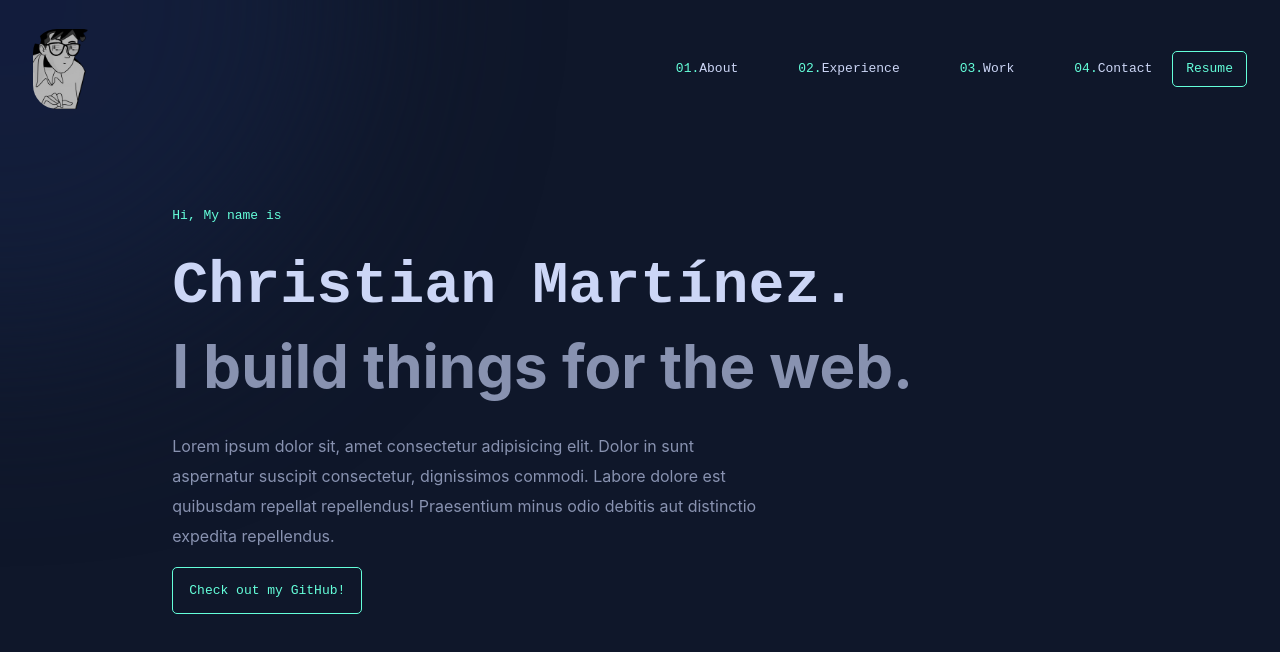
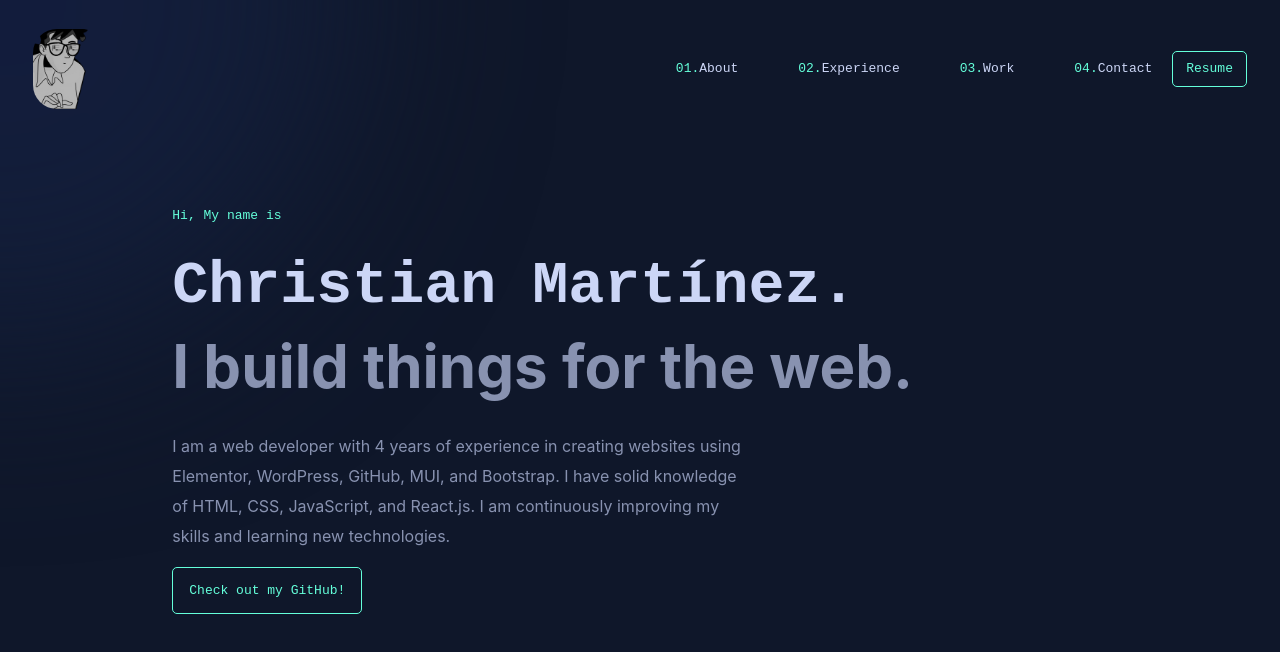
Before and after one commit to Xhan88/christianmq, a React (Vite) app: page / in a window 1280 px wide. Shown: the top 652 px of the page. Built offline with nearby package versions, Linux system fonts and the light colour scheme.

Commit message:
endheader

```diff
--- a/src/Header/Header.jsx
+++ b/src/Header/Header.jsx
@@ -9,7 +9,7 @@ const Header = () => {
       </p>
       <h1 className="name">Christian Martínez.</h1>
       <h2 className="name-tex-section">I build things for the web.</h2>
-      <p className="description">Lorem ipsum dolor sit, amet consectetur adipisicing elit. Dolor in sunt aspernatur suscipit consectetur, dignissimos commodi. Labore dolore est quibusdam repellat repellendus! Praesentium minus odio debitis aut distinctio expedita repellendus.</p>
+      <p className="description">I am a web developer with 4 years of experience in creating websites using Elementor, WordPress, GitHub, MUI, and Bootstrap. I have solid knowledge of HTML, CSS, JavaScript, and React.js. I am continuously improving my skills and learning new technologies.</p>
       <a
           href="https://github.com/Xhan88"
           target="_blank"
--- a/src/NavBar/navbar.css
+++ b/src/NavBar/navbar.css
@@ -169,3 +169,7 @@ span {
     margin-top: 10px;
   }
 }
+
+@media (min-width: 1920px) and (max-width: 2560px) {
+
+}
```
